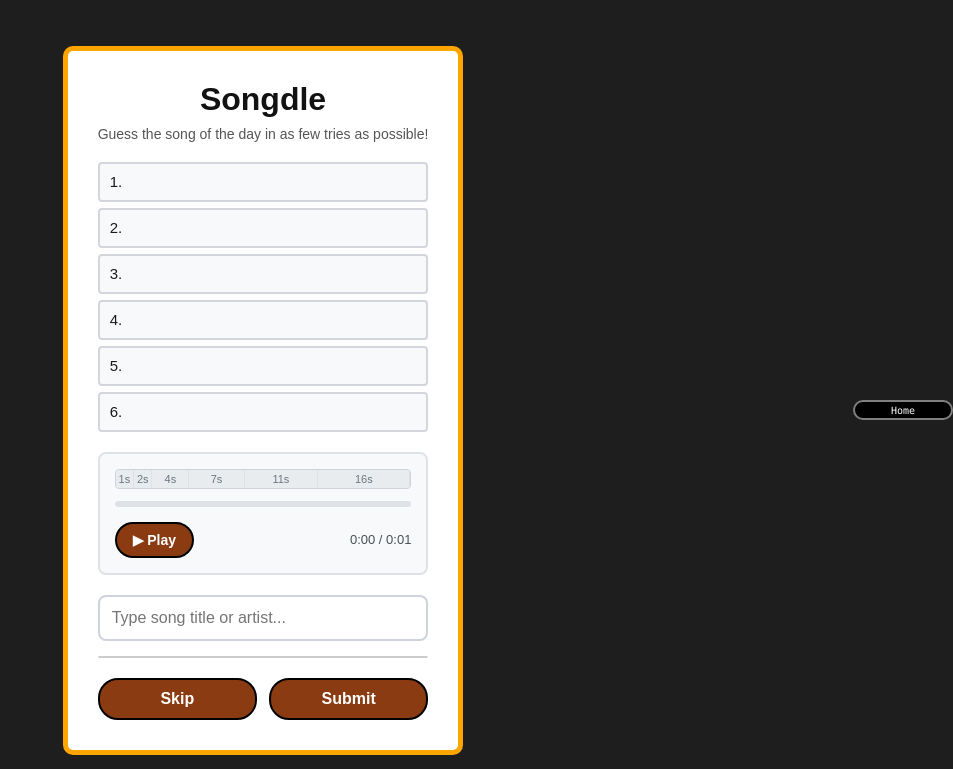
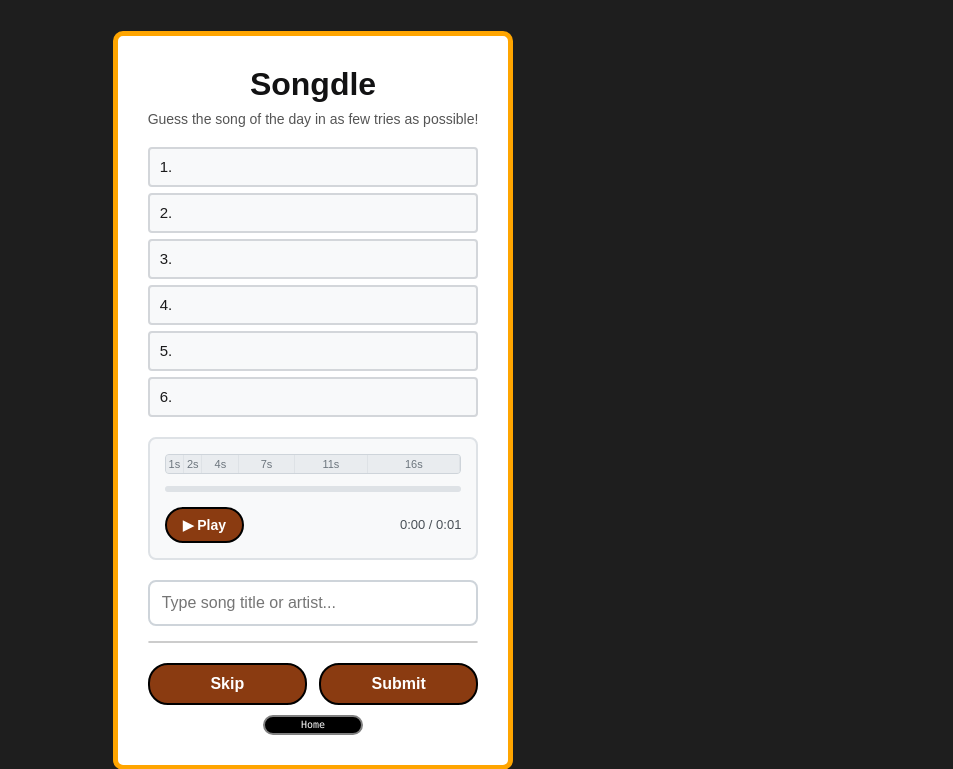
Before and after one commit to isop0d/Songdle, a Flask app: page /index in a window 1280 px wide. Shown: the top 769 px of the page, without its empty margins (327-1280 px from the left). Run offline with Flask 3, Linux system fonts and the light colour scheme; data that the repository does not hold is empty.

Commit message:
moved home button

```diff
--- a/songdle/templates/index.html
+++ b/songdle/templates/index.html
@@ -60,6 +60,7 @@
         <button id="skip-btn">Skip</button>
         <button id="submit-btn">Submit</button>
       </div>
+      <a href="/start" class="start">Home</a>
     </div>
 
     <!-- Game Result Popup Modal -->
@@ -78,8 +79,5 @@
   <!-- Link the simple game logic -->
   <script type="module" src="/static/script.js"></script>
 
-  <div style="margin-top: 20px; text-align: center;">
-    <a href="/start" class="start">Home</a>
-  </div>
 </body>
 </html>
```
